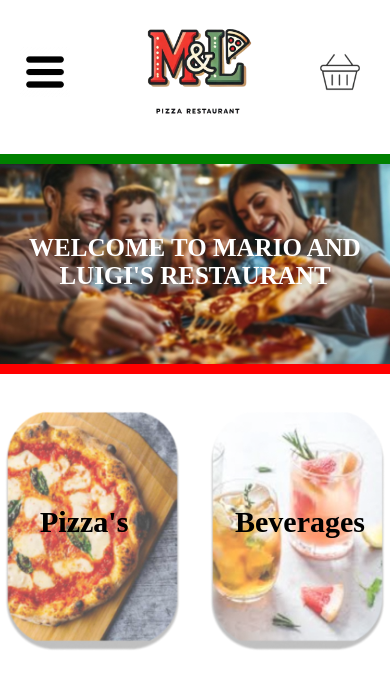
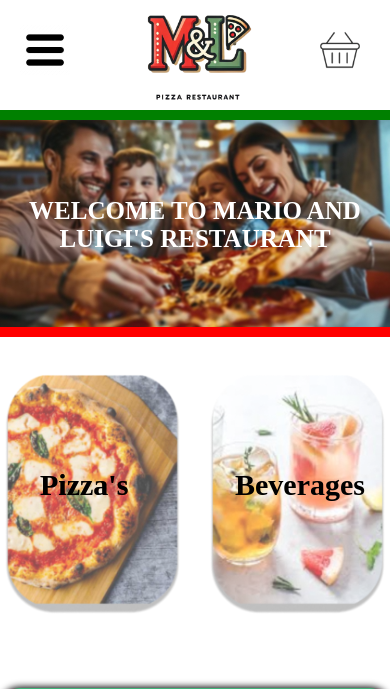
Before and after one commit to ChrisY60/Doughminators, a Flask app: page / in a window 390 px wide. Shown: the top 689 px of the page. Run offline with Flask 3, Linux system fonts and the light colour scheme; some web fonts are replaced.

Commit message:
added floating header

```diff
--- a/WebApp/static/stylesheet.css
+++ b/WebApp/static/stylesheet.css
@@ -5,16 +5,21 @@
 
 header {
     background-color: white;
+    position: fixed;
+    top: 0;
+    width: 100%;
+    z-index: 11;
+
 }
 
 #homes {
     background-color: white;
 }
 body {
-    margin:0;
+    margin: 0;
+    padding-top: 127px;
     font-family: 'IM Fell DW Pica SC', serif;
     background-color: rgb(255, 239, 239);
-
 }
 main>aside {
     margin-top: -10px;
@@ -32,13 +37,17 @@ main>aside {
 
 @media (max-width: 414px) {
     .headerback {
+        height: 110px;
         justify-content: center;
         position: relative;
         border-bottom: 10px solid green;
+        background-color: white;
+        margin-bottom: -100px;
     }
 
     .Logo {
         width: 120px;
+        margin-top: 15px;
     }
 
     .cart {
@@ -475,7 +484,7 @@ button :hover {
     height: 100%;
     width: 0;
     position: fixed;
-    z-index: 1;
+    z-index: 1000;
     top: 0;
     left: 0;
     background: rgb(0,128,0);
--- a/WebApp/templates/home.html
+++ b/WebApp/templates/home.html
@@ -5,6 +5,17 @@
     <meta name="viewport" content="width=device-width, initial-scale=1.0">
     <link rel="stylesheet" href="../static/stylesheet.css">
     <title>Home page</title>
+    <header class="headermain">
+        <div class="headerback">
+
+            <a href = "/" ><img class="Logo" src="../static/images/Logo.png" alt="Logo"> </a>
+            <a href="/cart" class="cart-item">
+                 <img class="cart" src="../static/images/cartn.png" alt="cart_symbol">
+            </a>
+            <span style="cursor: pointer" onclick = "openNav()"><img class="menu" src="../static/images/menu1.jpg" alt="menu">
+            </span>
+        </div>
+    </header>
 </head>
 <body id="homes">
     <script>
@@ -16,18 +27,6 @@
           document.getElementById("mySidenav").style.width = "0";
         }
         </script>
-
-    <header>
-        <div class="headerback">
-
-            <a href = "/" ><img class="Logo" src="../static/images/Logo.png" alt="Logo"> </a>
-            <a href="/cart" class="cart-item">
-                 <img class="cart" src="../static/images/cartn.png" alt="cart_symbol">
-            </a>
-            <span style="cursor: pointer" onclick = "openNav()"><img class="menu" src="../static/images/menu1.jpg" alt="menu">
-            </span>
-        </div>
-    </header>
 
     <main>
         <aside class=""></aside>
```
